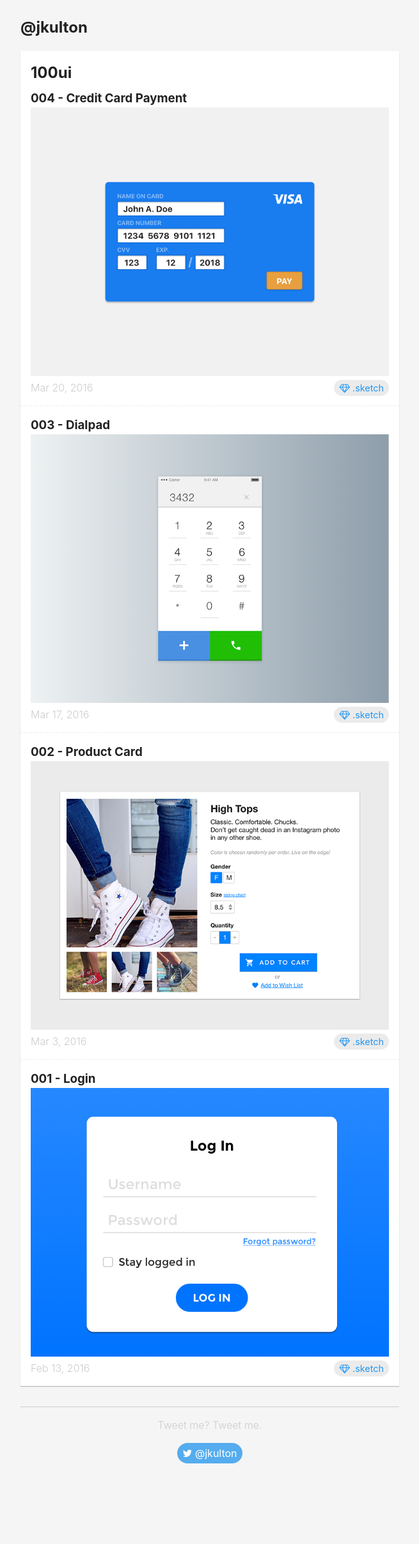
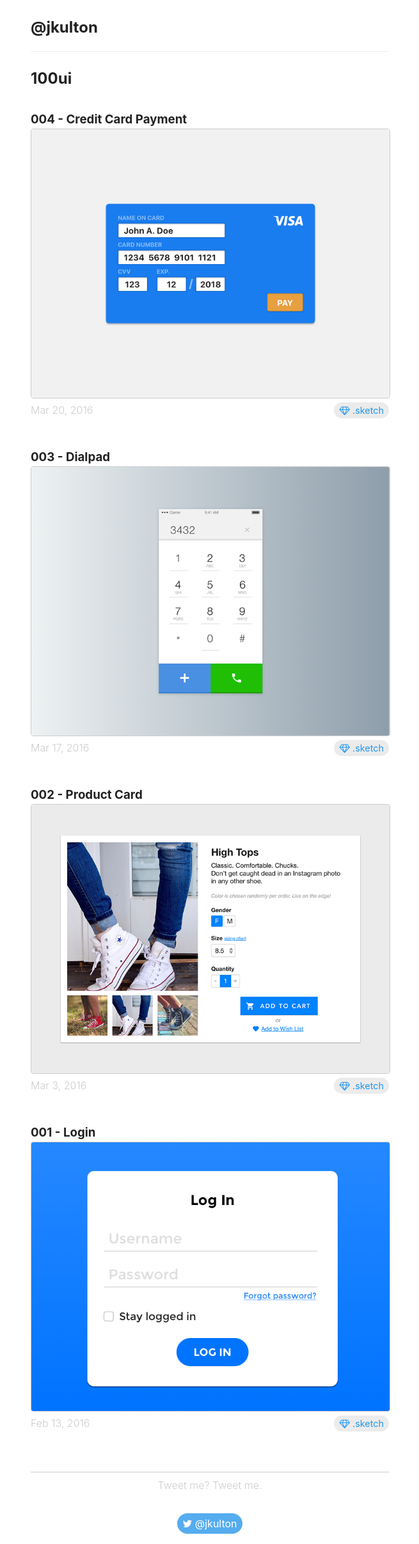
Before and after one commit to jkulton/jkulton.github.io, a Jekyll site: the page built from 100ui/index.html, in a window 1280 px wide. Shown: the whole page at 64% size, without its empty margins (312-967 px from the left). Built offline with Jekyll 4.4.1, drawn with Linux system fonts in a browser that asks for light colours; nearby versions of some CDN libraries; before the commit the page ends 2320 px from its top, so only the background shows below that.

Commit message:
Revert "removed page that lacked value"
This reverts commit 59c047cbb378ef6795f885fe54cf8bfcc3a51499.

```diff
--- a/100ui/index.html
+++ b/100ui/index.html
@@ -12,46 +12,41 @@
 		<h3>004 - Credit Card Payment</h3>
 		<div class="card">
 			<img src="004.png">
-			<span class="date">Mar 20, 2016</span>
+			<p class="date">Mar 20, 2016</p>
 			<a href="https://dl.dropboxusercontent.com/u/2255645/100ui/004-credit-card-payment.sketch"><i class="fa fa-diamond"></i> .sketch</a>
 		</div>
 	</div>
-
-	<hr>
 
 	<div class="ui">
 		<h3>003 - Dialpad</h3>
 		<div class="card">
 			<img src="003.png">
-			<span class="date">Mar 17, 2016</span>
+			<p class="date">Mar 17, 2016</p>
 			<a href="https://dl.dropboxusercontent.com/u/2255645/100ui/003-dialpad.sketch"><i class="fa fa-diamond"></i> .sketch</a>
 		</div>
 	</div>
-
-	<hr>
 
 	<div class="ui">
 		<h3>002 - Product Card</h3>
 		<div class="card">
 			<img src="002.png">
-			<span class="date">Mar 3, 2016</span>
+			<p class="date">Mar 3, 2016</p>
 			<a href="https://dl.dropboxusercontent.com/u/2255645/100ui/002-product-card.sketch"><i class="fa fa-diamond"></i> .sketch</a>
 		</div>
 	</div>
-
-	<hr>
 
 	<div class="ui">
 		<h3>001 - Login</h3>
 		<div class="card">
 			<img src="001.png">
-			<span class="date">Feb 13, 2016</span>
+			<p class="date">Feb 13, 2016</p>
 			<a href="https://dl.dropboxusercontent.com/u/2255645/100ui/001-login.sketch"><i class="fa fa-diamond"></i> .sketch</a>
 		</div>
 	</div>
-</div>
 
-<div class="twitter">
-		<span>Tweet me? Tweet me.</span>
+	<div class="twitter">
+		<p>Tweet me? Tweet me.</p>
 		<a href="http://twitter.com/jkulton"><i class="fa fa-twitter"></i> @jkulton</a>
 	</div>
+
+</div>
--- a/_sass/_base.scss
+++ b/_sass/_base.scss
@@ -39,31 +39,25 @@
 }
 
 p {
-    margin-bottom: 1rem;
-}
-
-hr {
-    border: 0;
-    border-bottom: 1px dashed #ebebeb;
-    margin: 0;
-    width: calc(100% + 2rem);
-    margin-left: -1rem;
-    margin-top: 1rem;
-    margin-bottom: 1rem;
+    margin-bottom:1rem;
 }
 
 img {
     width: 100%;
+    border: 1px solid #ccc;
+    border-radius: 4px;
 }
 
 .wrapper, header {
+    max-width:35rem;
     margin:0 auto;
 }
 
 header {
-    max-width: 37rem;
+    max-width: 35rem;
     padding-bottom: 1rem;
     margin-top: 1rem;
+    border-bottom: 1px solid #eee;
 }
 
 header a {
@@ -78,14 +72,8 @@
     }
 }
 
-.wrapper {
-    background: #fff;
-    padding: 1rem;
-    box-shadow: 0 1px 1px 0 rgba(0,0,0,0.25);
-    max-width: 35rem;
-}
-
 h2 {
+    margin-top: 1.5rem;
     margin-bottom: .5rem;
 }
 
@@ -102,16 +90,11 @@
 }
 
 .twitter {
+    margin: 3rem 0 1rem 0;
     border-top:1px solid #ccc;
-    padding-top:1rem;
+    padding-top:.5rem;
     text-align: center;
     color: #ccc;
-    max-width: 37rem;
-    margin: 2rem auto 0 auto;
-    padding-bottom:2rem;
-    span {
-        display:block;
-    }
     a {
         background-color: #55acee;
         color:white;
@@ -127,12 +110,11 @@
     }
 }
 
-.card-photo {
-    box-shadow: 0 1px 2px 0 rgba(0,0,0,0.25);
-    margin: 1rem 0;
+// 100ui
+
+.ui {
+    margin-top: 2rem;;
 }
-
-// 100ui
 
 .card {
 
--- a/css/main.scss
+++ b/css/main.scss
@@ -12,7 +12,7 @@
 $spacing-unit:     30px;
 
 $text-color:       #222;
-$background-color: #f5f5f5;
+$background-color: #fff;
 $brand-color:      #009bff;
 $grey-color:       #828282;
 $grey-color-light: lighten($grey-color, 40%);
--- a/index.html
+++ b/index.html
@@ -8,16 +8,12 @@
       <p>Hello, I'm Jon. I'm a student and designer from Ohio.</p>
       <p>I'm finishing undergraduate study in MIS and building something cool at <a href="https://www.patriotsoftware.com/">Patriot Software</a>.</p>
 
-      <hr>
-
       <h2>Projects</h2>
       <ul class="projects">
         <li><a href="http://jkulton.com/100ui">100 UI</a><span> – 100 UI elements.<span></li>
         <li><a href="http://jkulton.com/cirro">Cirro</a><span> – Simple. Gradient. Weather.</span></li>
-        <li><a href="https://github.com/jkulton/twitmoji">Twitmoji</a><span> – Emoji buttons on Twitter.</span></li>
+        <li><a href="http://jkulton.com/twitmoji">Twitmoji</a><span> – Emoji buttons on Twitter.</span></li>
       </ul>
-
-      <hr>
 
       <h2>Contact</h2>
       <p>Speak English? Contact me on <a href="http://www.twitter.com/jkulton">Twitter</a> or through <a href="mailto:jonkulton@gmail.com">email</a>.</p>
```
Also changed, not shown: twitmoji/index.html (added, +28 -0 lines), twitmoji/twitmoji.png (added), twitmoji/twitmoji2.png (added).
